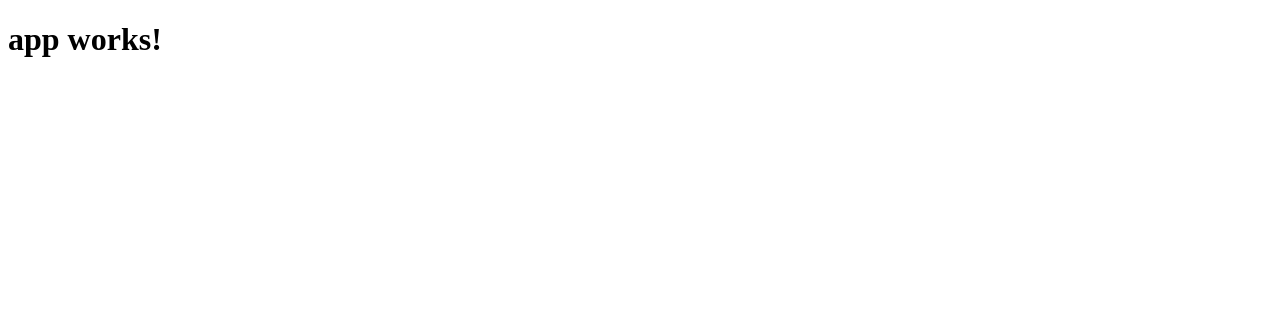
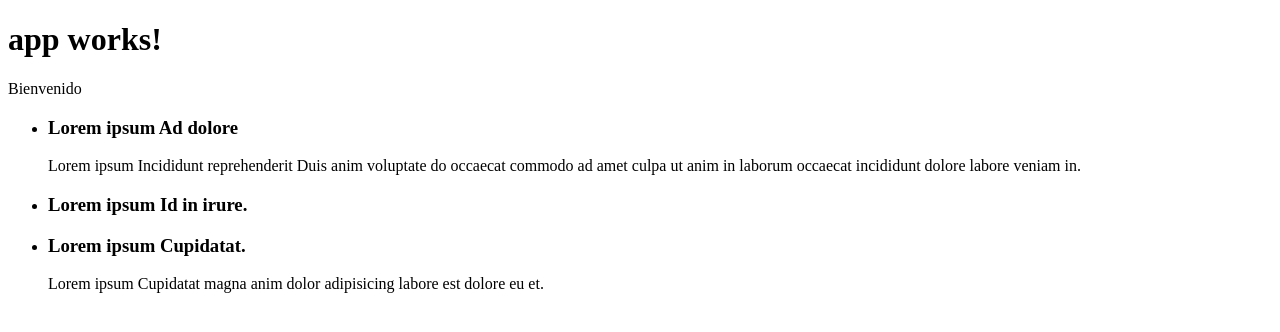
Before and after one commit to mikebsg01/PWA, an Angular app: page / in a window 1280 px wide. Shown: the top 332 px of the page. Built offline with nearby package versions, Linux system fonts and the light colour scheme.

Commit message:
Creating first component {home}

```diff
--- a/src/app/app.component.html
+++ b/src/app/app.component.html
@@ -1,3 +1,4 @@
 <h1>
   {{title}}
 </h1>
+<app-home></app-home>
--- a/src/app/app.module.ts
+++ b/src/app/app.module.ts
@@ -4,10 +4,12 @@ import { FormsModule } from '@angular/forms';
 import { HttpModule } from '@angular/http';
 
 import { AppComponent } from './app.component';
+import { HomeComponent } from './home/home.component';
 
 @NgModule({
   declarations: [
-    AppComponent
+    AppComponent,
+    HomeComponent
   ],
   imports: [
     BrowserModule,
--- /dev/null
+++ b/src/app/home/home.component.html
@@ -0,0 +1,10 @@
+<p>
+  {{title}}
+</p>
+
+<ul>
+  <li *ngFor="let logro of logros">
+    <h3>{{logro.title}}</h3>
+    <p>{{logro.description}}</p>
+  </li>
+</ul>
--- /dev/null
+++ b/src/app/home/home.component.ts
@@ -0,0 +1,42 @@
+import { Component, OnInit } from '@angular/core';
+
+@Component({
+  selector: 'app-home',
+  templateUrl: './home.component.html',
+  styleUrls: ['./home.component.css']
+})
+
+export class HomeComponent implements OnInit {
+
+  logros : ILogro[];
+  title : string = "Bienvenido";
+
+  constructor() { }
+
+  ngOnInit() {
+    this.logros = this.getLogros();
+  }
+
+  getLogros() : ILogro[] {
+    return [{
+      id: 1,
+      title: "Lorem ipsum Ad dolore",
+      description: "Lorem ipsum Incididunt reprehenderit Duis anim voluptate do occaecat commodo ad amet culpa ut anim in laborum occaecat incididunt dolore labore veniam in."
+    },
+    {
+      id: 2,
+      title: "Lorem ipsum Id in irure."
+    },
+    {
+      id: 3,
+      title: "Lorem ipsum Cupidatat.",
+      description: "Lorem ipsum Cupidatat magna anim dolor adipisicing labore est dolore eu et."
+    }]
+  }
+}
+
+interface ILogro {
+  id: number;
+  title: string;
+  description ?: string;
+}
```
Also changed, not shown: src/app/home/home.component.css (added), 1 other file (tests, documents, lock files or other folders).
